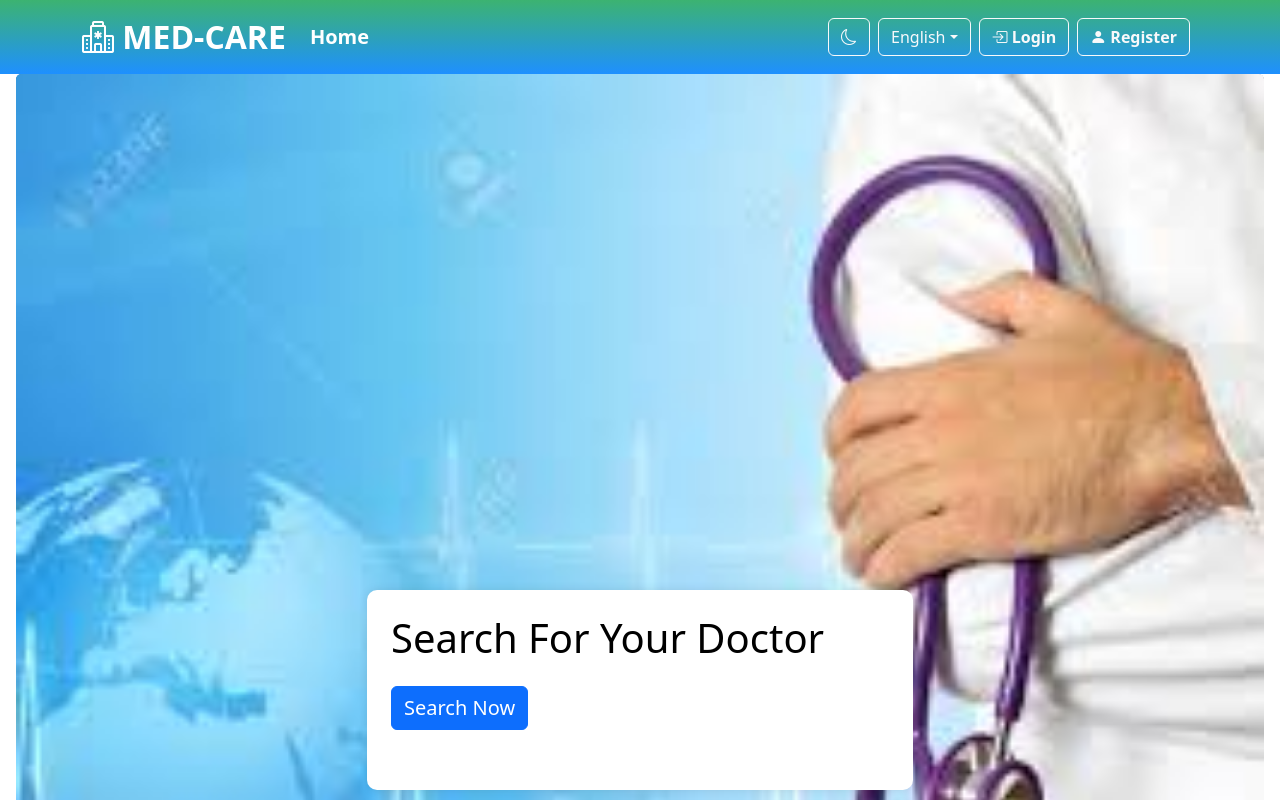
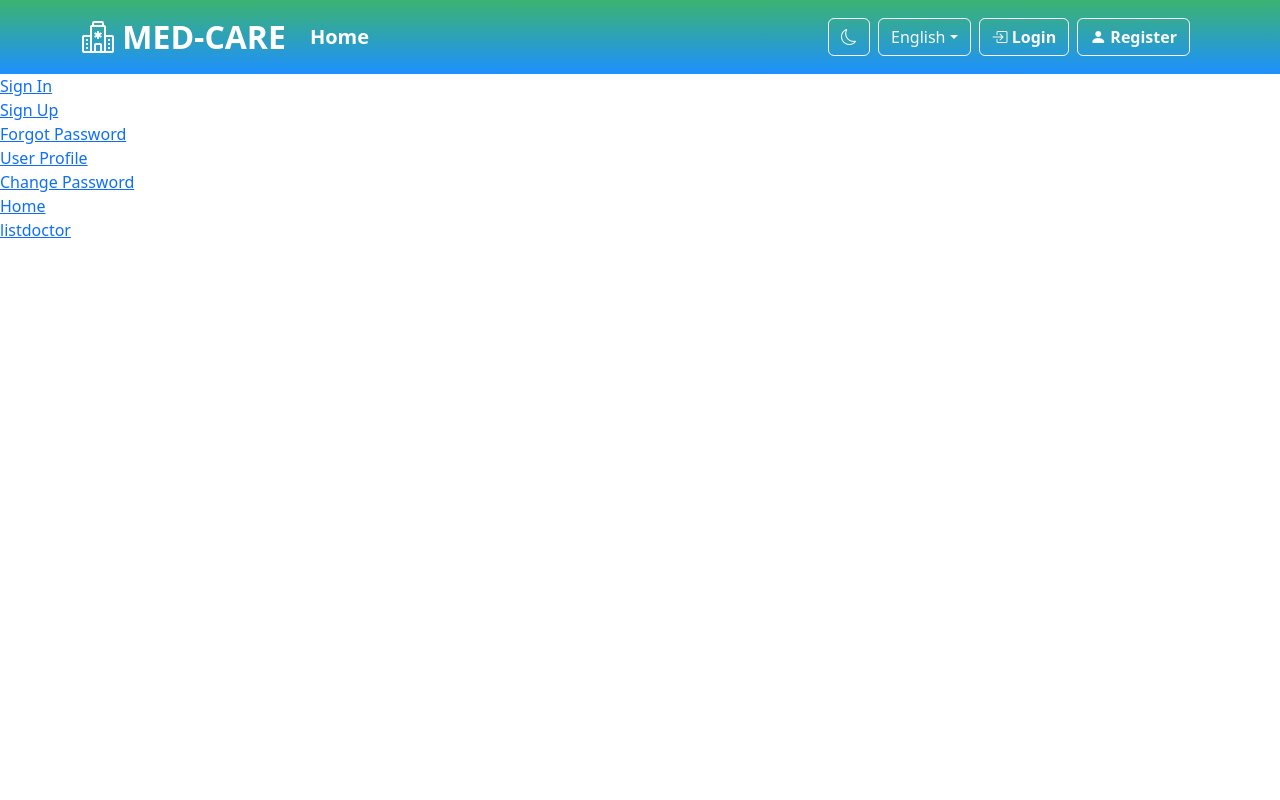
Before and after one commit to Ashryz/Med_Care, a React (Create React App) app: page / in a window 1280 px wide. Shown: the top 800 px of the page. Built offline with nearby package versions, Linux system fonts and the light colour scheme.

Commit message:
listdoctor

```diff
--- a/src/App.js
+++ b/src/App.js
@@ -7,7 +7,8 @@ import ForgotPassword from './Pages/SignIn/ForgotPassword.js';
 import Userprofile from './Components/UserProfile/Userprofile';
 import ChangePass from './Components/ChangePass/ChangePass';
 import NavbarComp from './Components/Navbar/Navbar.js';
-import Home from './Components/Hero/main.js';
+import Home from './Pages/SignIn/Home.js';
+import ListDoctor from './Components/ListDoctor/ListDoctor.js';
 
 
 
@@ -25,6 +26,8 @@ function App() {
           <Route path='/SignUp' element={<SelectReg />} />
           <Route exact path="/Userprofile" element={<Userprofile />} />
           <Route exact path="/changepassword" element={<ChangePass />} />
+          <Route exact path="/Listdoctor" element={<ListDoctor/>} />
+
         </Routes>
       </BrowserRouter>
       {/* <SelectReg/> */}
--- a/src/Components/ListDoctor/ListDoctor.js
+++ b/src/Components/ListDoctor/ListDoctor.js
@@ -3,6 +3,7 @@ import DropdownButton from 'react-bootstrap/DropdownButton';
 import './ListDoctor.css'
 import {  Col, Row } from 'react-bootstrap';
 import Booking from '../Boking/Booking';
+import Filter from '../Filter/Filter';
 function ListDoctor() {
   return (
    <div className='Min p-4'>
@@ -26,8 +27,9 @@ function ListDoctor() {
 </div>
 </Row>
 
+<Filter/>
+   </div>
 
-   </div>
   )
 }
 
--- a/src/Pages/SignIn/Home.js
+++ b/src/Pages/SignIn/Home.js
@@ -22,6 +22,12 @@ export default function Home() {
             <div>
                 <Link to='/main'>Home</Link>
             </div>
+            <div>
+
+            </div>
+            <div>
+                <Link to='/Listdoctor'>listdoctor</Link>
+            </div>
         </div>
 
     )
```
